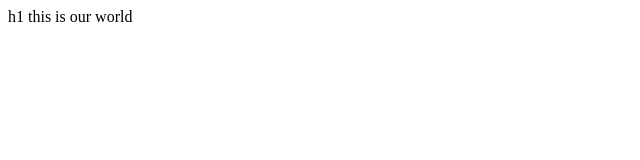
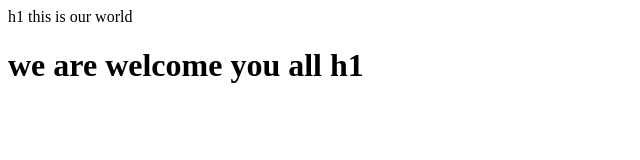
Before and after one commit to manilagrg/hello-world-, a plain HTML site: page index.html in a window 1280 px wide. Shown: the whole page, without its empty margins (0-640 px from the left). Drawn offline with Linux system fonts and the light colour scheme.

Commit message:
we change h1

```diff
--- a/index.html
+++ b/index.html
@@ -8,5 +8,8 @@
 </head>
 <body>
     h1 this is our world
+    <h1 >
+        we are welcome you all h1
+    </h1>
 </body>
 </html>
```
